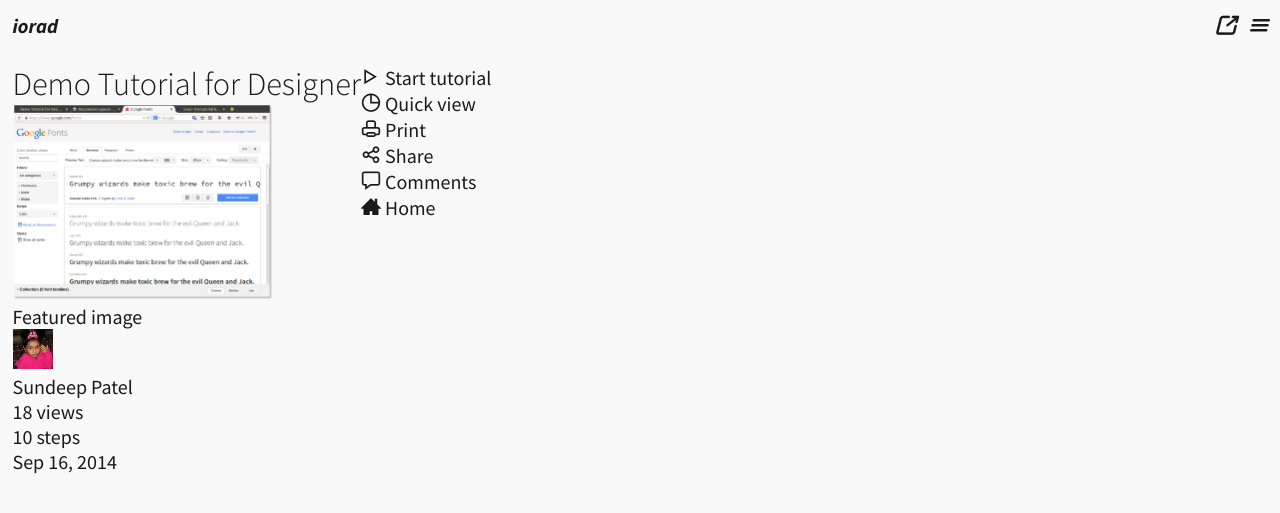
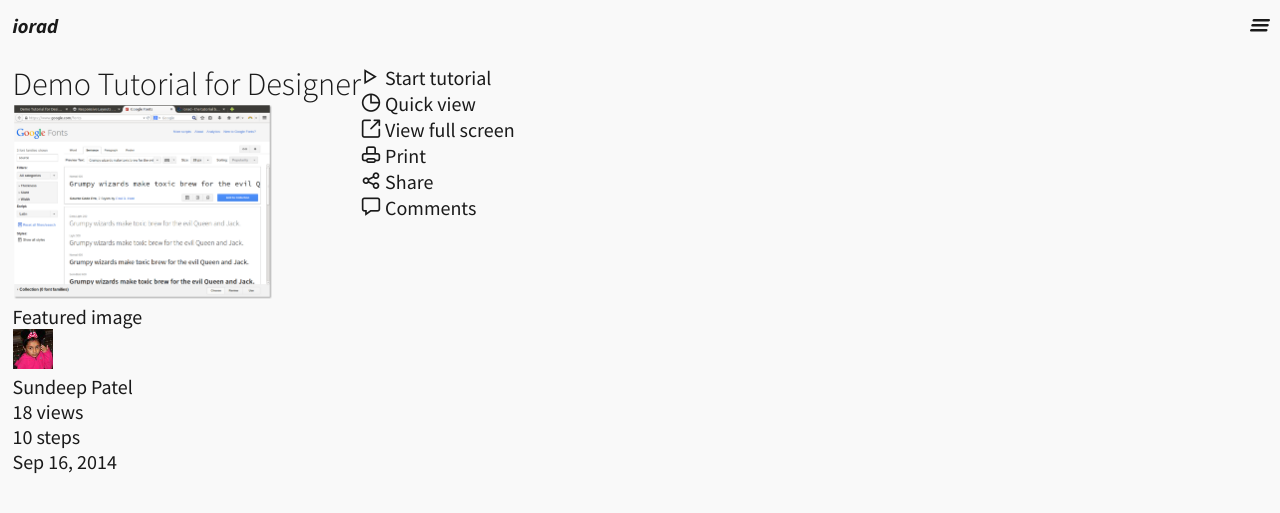
Before and after one commit to metamn/iplayer, a Jekyll site: the page built from index.html, in a window 1280 px wide. Shown: the top 513 px of the page. Built offline with Jekyll 4.4.1, drawn with Linux system fonts in a browser that asks for light colours; nearby versions of some CDN libraries; library files that are not in the unit come from our copies.

Commit message:
Navigation icons reorganized

```diff
--- a/_includes/organisms/navigation/header.html
+++ b/_includes/organisms/navigation/header.html
@@ -1,5 +1,5 @@
 <nav>
   <h3>Header navigation</h3>
 
-  {% include molecules/icons.html ids="0,1" %}
+  {% include molecules/icons.html ids="1" %}
 </nav>
--- a/_includes/organisms/navigation/player.html
+++ b/_includes/organisms/navigation/player.html
@@ -1,5 +1,5 @@
 <nav id="player-menu">
   <h3>Player menu</h3>
 
-  {% include molecules/icons.html ids="2,3,4,5,6,7" %}
+  {% include molecules/icons.html ids="2,3,0,4,5,6" %}
 </nav>
--- a/_includes/organisms/player/summary.html
+++ b/_includes/organisms/player/summary.html
@@ -9,11 +9,10 @@
     <h3>Author</h3>
 
     {% include atoms/figure.html id="0" title=page.author %}
+    <ul>
+      <li>{{ page.views }} views</li>
+      <li>{{ page.slides }} steps</li>
+      <li><time datetime="{{ page.date }}" pubdate>{{ page.edited }}</time></li>
+    </ul>
   </aside>
-
-  <ul>
-    <li>{{ page.views }} views</li>
-    <li>{{ page.slides }} steps</li>
-    <li><time datetime="{{ page.date }}" pubdate>{{ page.edited }}</time></li>
-  </ul>
 </article>
```
Also changed, not shown: 1 other file.
